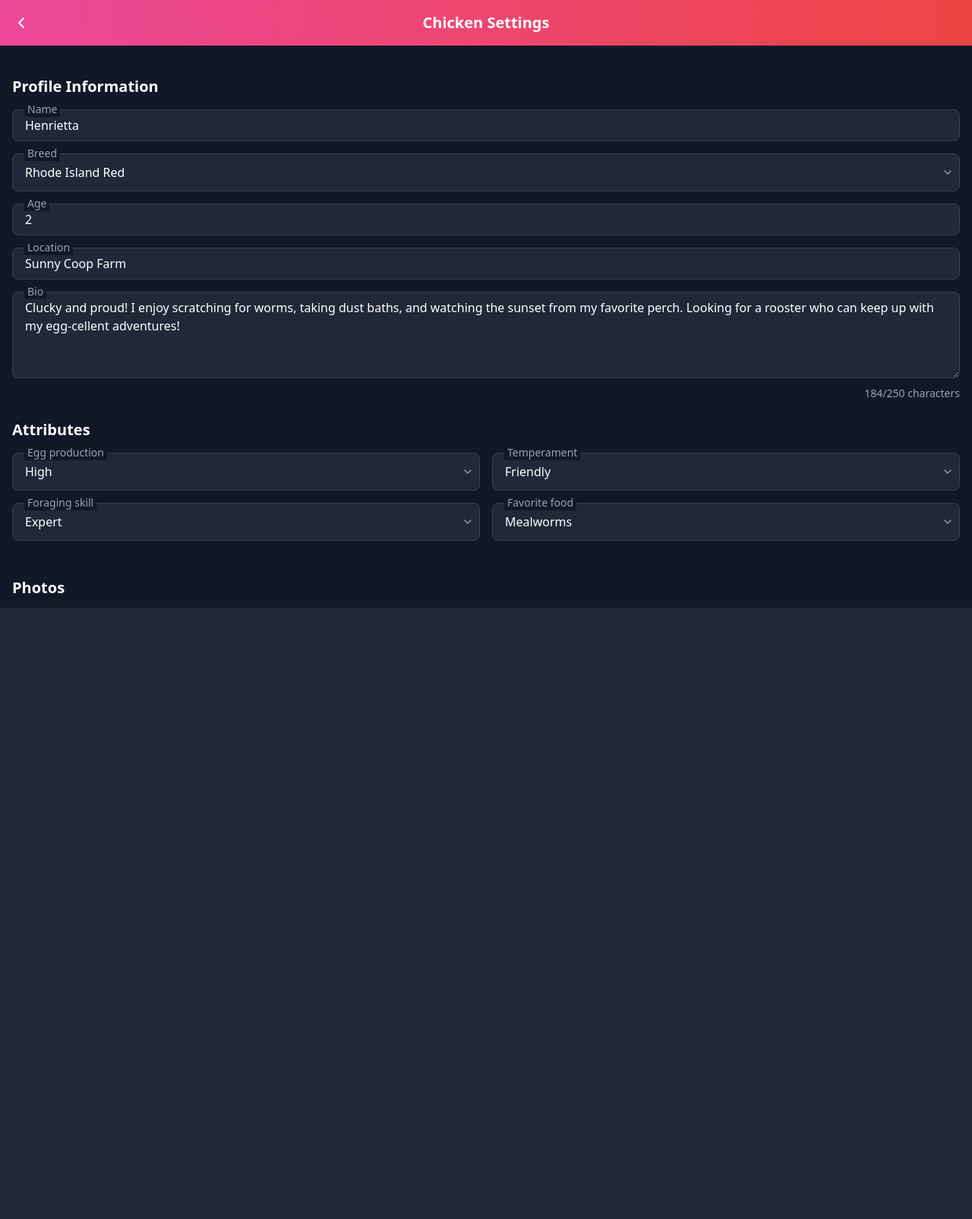
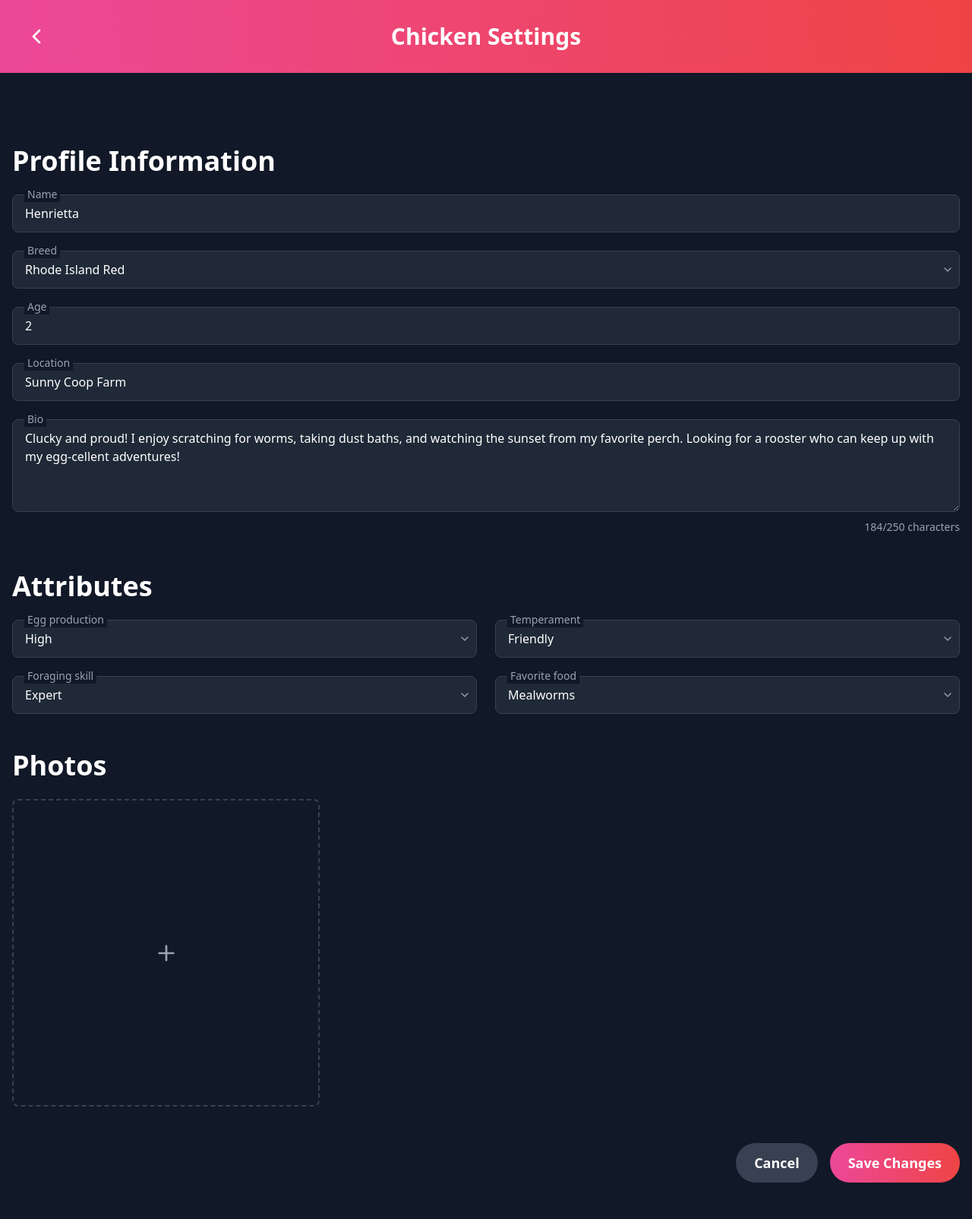
Before and after one commit to PabRubio/chicken-tinder, a Django app: page /settings/ in a window 1280 px wide. Shown: the whole page at 76% size. Before the commit the page ends 800 px from the top, so only its background shows below. Run offline with Django 5.2, Linux system fonts and the light colour scheme; the visitor is signed in with stand-in values (Sample User, id 1); data comes from the database, SQL or seed files in the repository; some libraries are stand-ins or nearby versions.

Commit message:
Improve UI layout

```diff
--- a/profiles/templates/settings.html
+++ b/profiles/templates/settings.html
@@ -1,46 +1,68 @@
 {% load static %}
 <!DOCTYPE html>
-<html lang="en">
+<html lang="en" class="h-full">
 
 <head>
     <meta charset="UTF-8">
     <meta name="viewport" content="width=device-width, initial-scale=1.0">
     <title>Chicken Settings</title>
+    <link rel="icon" href="{% static 'images/favicon.ico' %}" type="image/x-icon">
     <link href="https://cdn.jsdelivr.net/npm/tailwindcss@2.2.19/dist/tailwind.min.css" rel="stylesheet">
     <script src="https://unpkg.com/lucide@latest"></script>
     <script src="https://cdnjs.cloudflare.com/ajax/libs/crypto-js/4.1.1/crypto-js.min.js"></script>
 </head>
 
-<body class="flex flex-col h-screen bg-gray-900 text-white">
-    <header class="bg-gradient-to-r from-pink-500 to-red-500 p-4 flex justify-between items-center">
-        <a href="{% url 'profiles:profile' %}">
-            <i data-lucide="chevron-left" class="w-6 h-6 cursor-pointer"></i>
+<body class="flex flex-col h-full bg-gray-900 text-white">
+    <header class="bg-gradient-to-r from-pink-500 to-red-500 text-white p-6">
+        <div class="container mx-auto flex items-center justify-between">
+            <a href="{% url 'profiles:profile' %}" class="w-12 h-12 flex items-center justify-center">
+                <i data-lucide="chevron-left" class="w-8 h-8"></i>
             </a>
-        <h1 class="text-xl font-bold">Chicken Settings</h1>
-        <div class="w-6"></div>
+            <h1 class="text-3xl font-bold">Chicken Settings</h1>
+            <div class="w-12 h-12"></div>
+        </div>
     </header>
-    <main class="flex-grow overflow-y-auto p-4 space-y-6">
+
+    <main class="flex-grow container mx-auto px-4 py-12">
         {% if messages %}
+        <div class="mb-8">
             {% for message in messages %}
-        <div class="bg-green-500 text-white p-4 rounded-md">
+            <div class="bg-green-500 text-white p-4 rounded-md mb-2 text-lg">
                 {{ message }}
             </div>
             {% endfor %}
+        </div>
         {% endif %}
-        <form method="post" enctype="multipart/form-data" class="space-y-6">
+        <form method="post" enctype="multipart/form-data" class="space-y-12">
             {% csrf_token %}
             <section>
-                <h2 class="text-xl font-semibold mb-4">Profile Information</h2>
-                <div class="space-y-4">
+                <h2 class="text-4xl font-bold mb-6">Profile Information</h2>
+                <div class="space-y-6">
                     {% for field in form %}
                     {% if field.name not in 'egg_production,temperament,foraging_skill,favorite_food' %}
                     <div class="relative">
                         {% if field.name == 'age' %}
                         <input type="number" name="{{ field.name }}" id="{{ field.id_for_label }}" min="0" max="23"
                             step="1" value="{{ field.value|default_if_none:'' }}"
-                            class="w-full bg-gray-800 border border-gray-700 rounded-lg px-4 py-2 text-white shadow-sm hover:shadow-md focus:outline-none focus:border-pink-500 focus:ring-1 focus:ring-pink-500 transition-all peer placeholder-transparent">
+                            class="w-full bg-gray-800 border border-gray-700 rounded-lg px-4 py-3 text-base text-white shadow-sm hover:shadow-md focus:outline-none focus:border-pink-500 focus:ring-1 focus:ring-pink-500 transition-all peer placeholder-transparent">
+                        {% elif field.name == 'bio' %}
+                        <textarea name="{{ field.name }}" id="{{ field.id_for_label }}" rows="4"
+                            class="w-full bg-gray-800 border border-gray-700 rounded-lg px-4 py-3 text-base text-white shadow-sm hover:shadow-md focus:outline-none focus:border-pink-500 focus:ring-1 focus:ring-pink-500 transition-all peer placeholder-transparent">{{ field.value|default_if_none:'' }}</textarea>
+                        {% elif field.field.widget.input_type == 'select' %}
+                        <div class="relative">
+                            {{ field }}
+                            <label for="{{ field.id_for_label }}"
+                                class="absolute left-4 -top-2.5 bg-gray-900 px-1 text-sm text-gray-400 transition-all">
+                                {{ field.label }}
+                            </label>
+                            <div class="absolute inset-y-0 right-0 flex items-center px-2 pointer-events-none">
+                                <i data-lucide="chevron-down" class="h-4 w-4 text-gray-400"></i>
+                            </div>
+                        </div>
                         {% else %}
-                        {{ field }}
+                        <input type="{{ field.field.widget.input_type }}" name="{{ field.name }}"
+                            id="{{ field.id_for_label }}" value="{{ field.value|default_if_none:'' }}"
+                            class="w-full bg-gray-800 border border-gray-700 rounded-lg px-4 py-3 text-base text-white shadow-sm hover:shadow-md focus:outline-none focus:border-pink-500 focus:ring-1 focus:ring-pink-500 transition-all peer placeholder-transparent">
                         {% endif %}
                         <label for="{{ field.id_for_label }}"
                             class="absolute left-4 -top-2.5 bg-gray-900 px-1 text-sm text-gray-400 transition-all peer-placeholder-shown:text-base peer-placeholder-shown:top-2 peer-focus:-top-2.5 peer-focus:text-sm peer-focus:text-pink-500">
@@ -51,11 +73,6 @@
                             <span id="bio-char-count">0</span>/250 characters
                         </div>
                         {% endif %}
-                        {% if field.name == 'breed' %}
-                        <div class="absolute inset-y-0 right-0 flex items-center px-2 pointer-events-none">
-                            <i data-lucide="chevron-down" class="h-4 w-4 text-gray-400"></i>
-                        </div>
-                        {% endif %}
                     </div>
                     {% endif %}
                     {% endfor %}
@@ -63,8 +80,8 @@
             </section>
 
             <section>
-                <h2 class="text-xl font-semibold mb-4">Attributes</h2>
-                <div class="grid grid-cols-1 md:grid-cols-2 gap-4">
+                <h2 class="text-4xl font-bold mb-6">Attributes</h2>
+                <div class="grid grid-cols-1 md:grid-cols-2 gap-6">
                     {% for field in form %}
                     {% if field.name in 'egg_production,temperament,foraging_skill,favorite_food' %}
                     <div class="relative">
@@ -82,20 +99,20 @@
                 </div>
             </section>
 
-            <section class="pt-6">
-                <h2 class="text-xl font-semibold mb-4">Photos</h2>
-                <div class="grid grid-cols-3 gap-4" id="image-container">
-                    <div id="add-image-wrapper" class="relative aspect-square col-span-1">
+            <section>
+                <h2 class="text-4xl font-bold mb-6">Photos</h2>
+                <div class="grid grid-cols-3 gap-6" id="image-container">
+                    <div id="add-image-wrapper" class="relative aspect-square">
                         <button type="button" id="add-image"
                             class="absolute inset-0 border-2 border-dashed border-gray-700 rounded-lg flex items-center justify-center hover:border-pink-500 transition-colors">
-                            <i data-lucide="plus" class="w-6 h-6 text-gray-400 hover:text-pink-500"></i>
+                            <i data-lucide="plus" class="w-8 h-8 text-gray-400 hover:text-pink-500"></i>
                         </button>
                     </div>
                     {% for form in image_formset %}
                     <div class="relative group aspect-square image-wrapper" data-form-id="{{ forloop.counter0 }}">
                         {% if form.instance.pk and form.instance.image %}
                         <img src="{{ form.instance.image.url }}" alt="Chicken photo"
-                            class="w-full h-full object-cover rounded-lg shadow-lg">
+                            class="w-full h-full object-fill rounded-lg shadow-lg">
                         <button type="button"
                             class="remove-image absolute top-2 right-2 bg-red-500 text-white rounded-full p-1 opacity-0 group-hover:opacity-100 transition-opacity">
                             <i data-lucide="x" class="w-4 h-4"></i>
@@ -112,17 +129,15 @@
                 {{ image_formset.management_form }}
             </section>
 
-            <div class="pt-5">
             <div class="flex justify-end space-x-4">
                 <a href="{% url 'profiles:profile' %}"
-                        class="bg-gray-700 text-white px-4 py-2 rounded-md hover:bg-gray-600 focus:outline-none focus:ring-2 focus:ring-gray-500 focus:ring-offset-2 focus:ring-offset-gray-800 transition-colors">
+                    class="bg-gray-700 text-white px-6 py-3 rounded-full font-bold text-lg hover:bg-gray-600 transition-colors duration-200">
                     Cancel
                 </a>
                 <button type="submit"
-                        class="bg-pink-600 text-white px-4 py-2 rounded-md hover:bg-pink-700 focus:outline-none focus:ring-2 focus:ring-pink-500 focus:ring-offset-2 focus:ring-offset-gray-800 transition-colors">
+                    class="bg-gradient-to-r from-pink-500 to-red-500 text-white px-6 py-3 rounded-full font-bold text-lg hover:from-pink-600 hover:to-red-600 transition-colors duration-200">
                     Save Changes
                 </button>
-                </div>
             </div>
         </form>
     </main>
```
Also changed, not shown: profiles/templates/profile.html (+49 -39 lines). Lines whose indentation alone changed are shown as unchanged.
